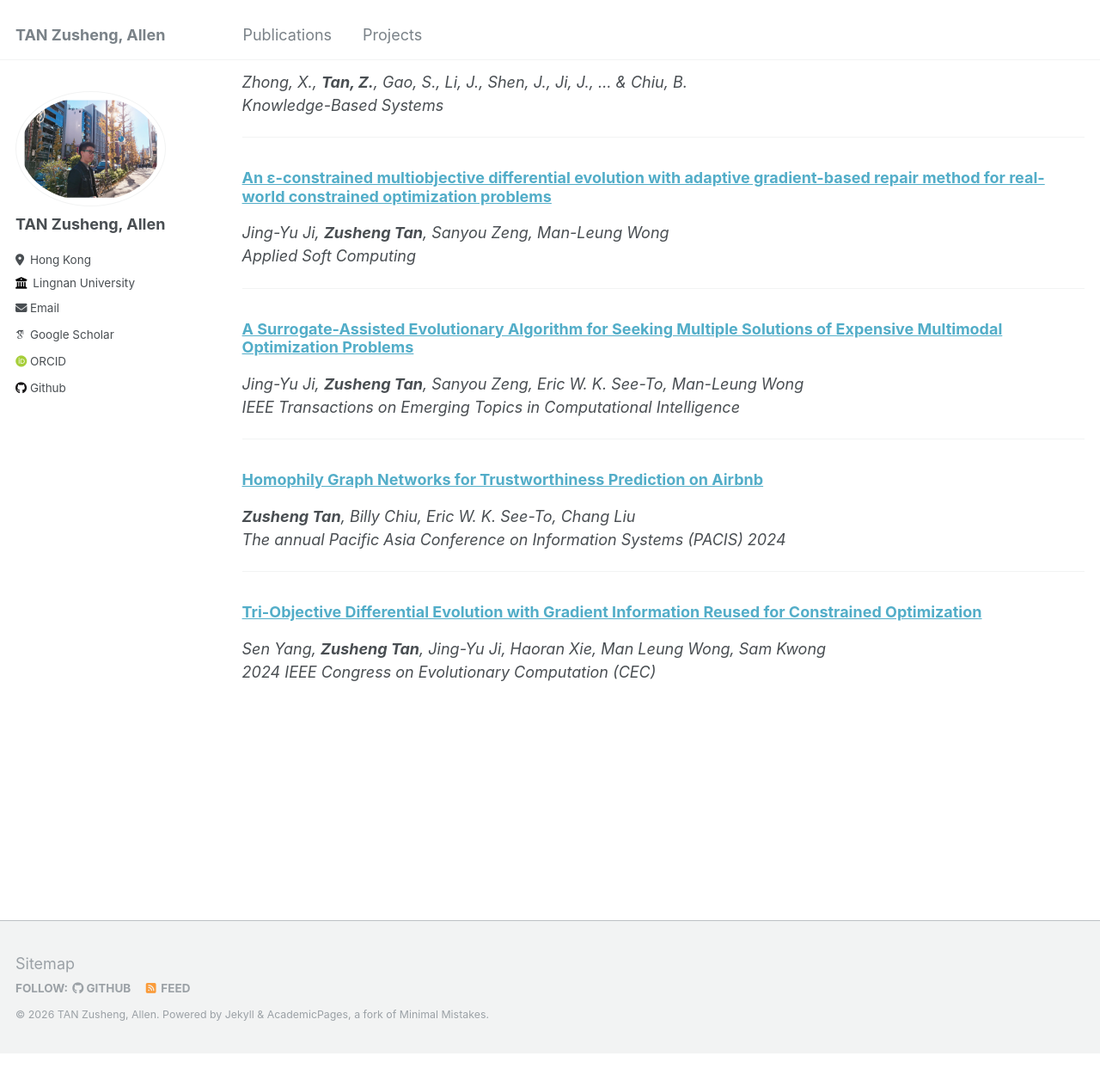
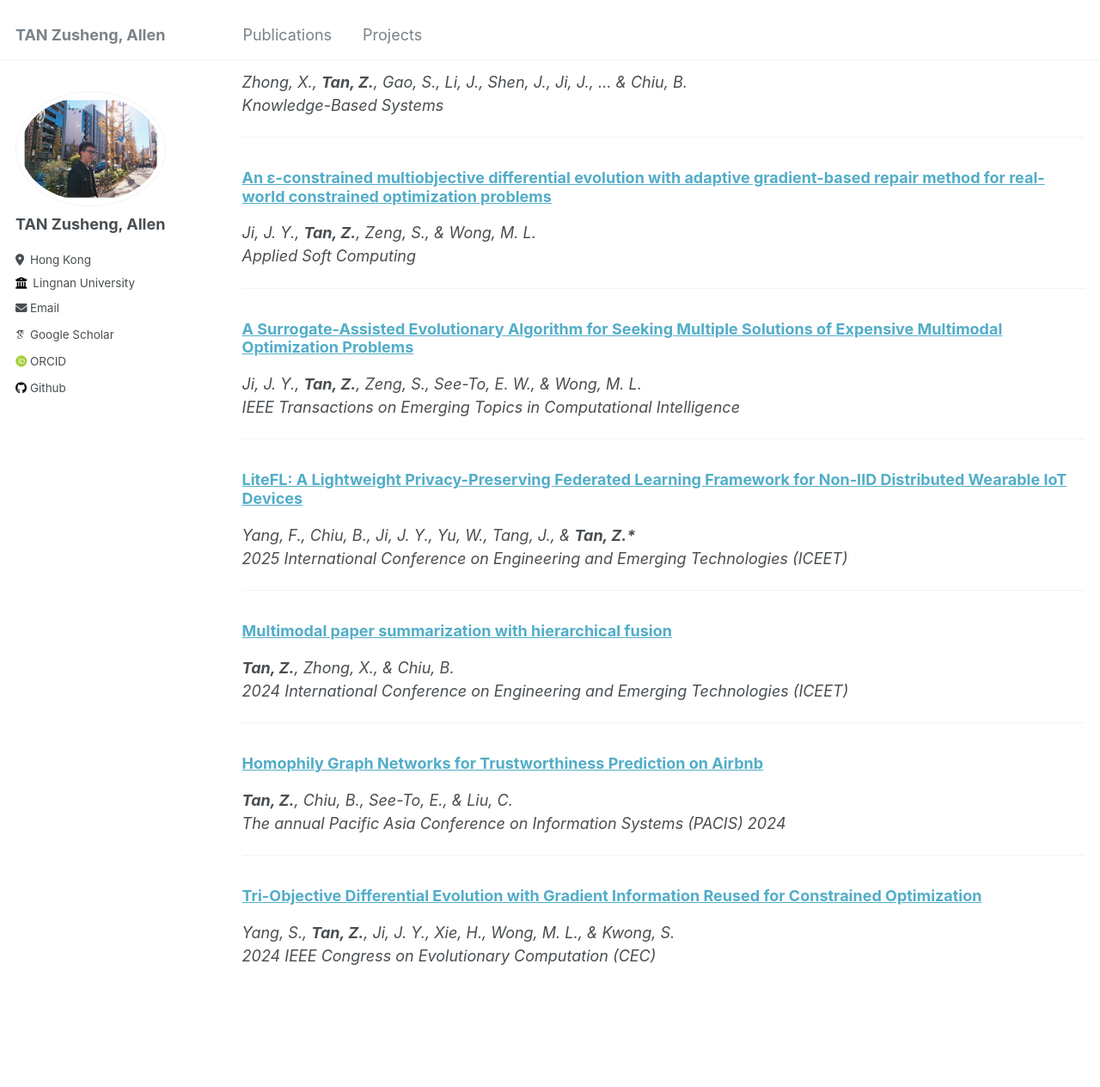
Before and after one commit to allent4n/allent4n.github.io, a Jekyll site: the page built from _pages/publications.md, in a window 1280 px wide and 1400 px high, scrolled down 1249 px. Shown: the top 1264 px of the window at 86% size. Built offline with Jekyll 4.4.1, drawn with Linux system fonts in a browser that asks for light colours; some web fonts are replaced; before the commit the page ends 2475 px from its top, so only the background shows below that.

Commit message:
Update publications.md

```diff
--- a/_pages/publications.md
+++ b/_pages/publications.md
@@ -55,23 +55,35 @@ author_profile: true
 ---
 
 ### [An ɛ-constrained multiobjective differential evolution with adaptive gradient-based repair method for real-world constrained optimization problems](https://www.sciencedirect.com/science/article/abs/pii/S1568494623012206)
-*Jing-Yu Ji, **Zusheng Tan**, Sanyou Zeng, Man-Leung Wong*
+*Ji, J. Y., **Tan, Z.**, Zeng, S., & Wong, M. L.*
 *Applied Soft Computing*
 
 ---
 
 ### [A Surrogate-Assisted Evolutionary Algorithm for Seeking Multiple Solutions of Expensive Multimodal Optimization Problems](https://ieeexplore.ieee.org/abstract/document/10218982)
-*Jing-Yu Ji, **Zusheng Tan**, Sanyou Zeng, Eric W. K. See-To, Man-Leung Wong*
+*Ji, J. Y., **Tan, Z.**, Zeng, S., See-To, E. W., & Wong, M. L.*
 *IEEE Transactions on Emerging Topics in Computational Intelligence*
 
 ---
 
+### [LiteFL: A Lightweight Privacy-Preserving Federated Learning Framework for Non-IID Distributed Wearable IoT Devices](https://ieeexplore.ieee.org/abstract/document/11424106)
+*Yang, F., Chiu, B., Ji, J. Y., Yu, W., Tang, J., & **Tan, Z.\****
+*2025 International Conference on Engineering and Emerging Technologies (ICEET)*
+
+---
+
+### [Multimodal paper summarization with hierarchical fusion](https://ieeexplore.ieee.org/abstract/document/10913899)
+***Tan, Z.**, Zhong, X., & Chiu, B.*
+*2024 International Conference on Engineering and Emerging Technologies (ICEET)*
+
+---
+
 ### [Homophily Graph Networks for Trustworthiness Prediction on Airbnb](https://aisel.aisnet.org/pacis2024/track16_shareecon/track16_shareecon/4/)
-***Zusheng Tan**, Billy Chiu, Eric W. K. See-To, Chang Liu*
+***Tan, Z.**, Chiu, B., See-To, E., & Liu, C.*
 *The annual Pacific Asia Conference on Information Systems (PACIS) 2024*
 
 ---
 
 ### [Tri-Objective Differential Evolution with Gradient Information Reused for Constrained Optimization](https://ieeexplore.ieee.org/abstract/document/10611991)
-*Sen Yang, **Zusheng Tan**, Jing-Yu Ji, Haoran Xie, Man Leung Wong, Sam Kwong*
+*Yang, S., **Tan, Z.**, Ji, J. Y., Xie, H., Wong, M. L., & Kwong, S.*
 *2024 IEEE Congress on Evolutionary Computation (CEC)*
```
